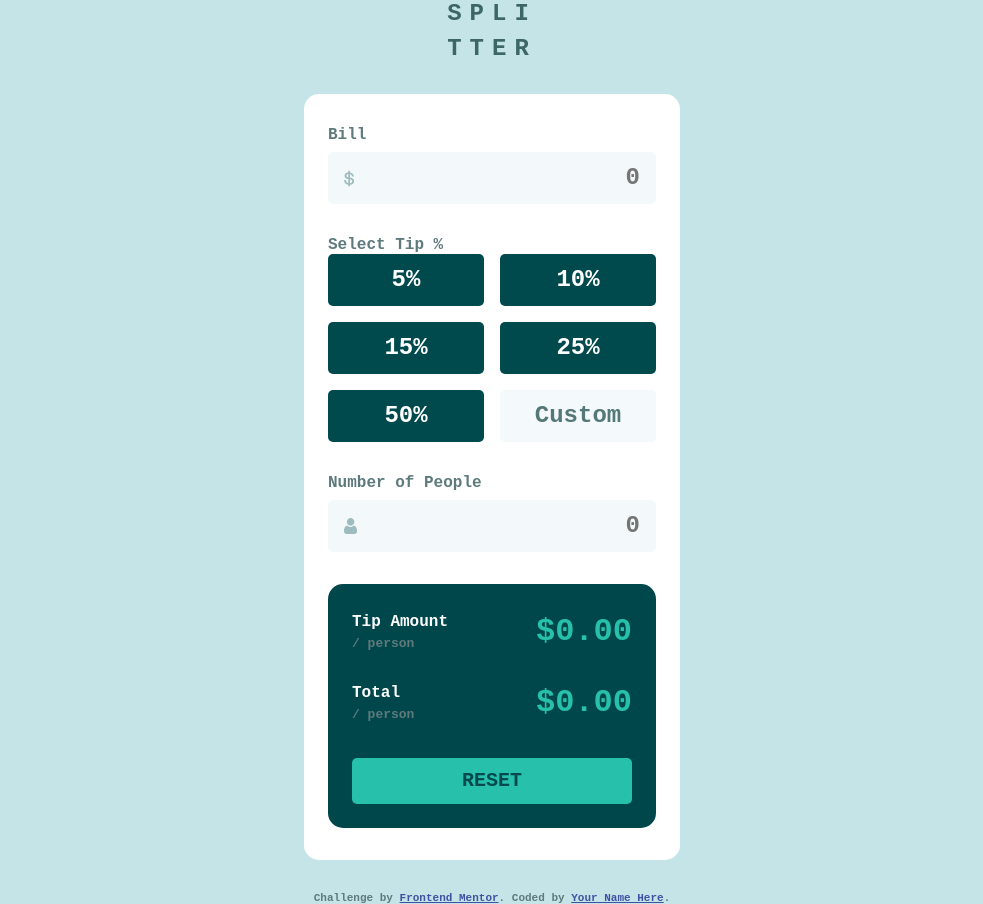
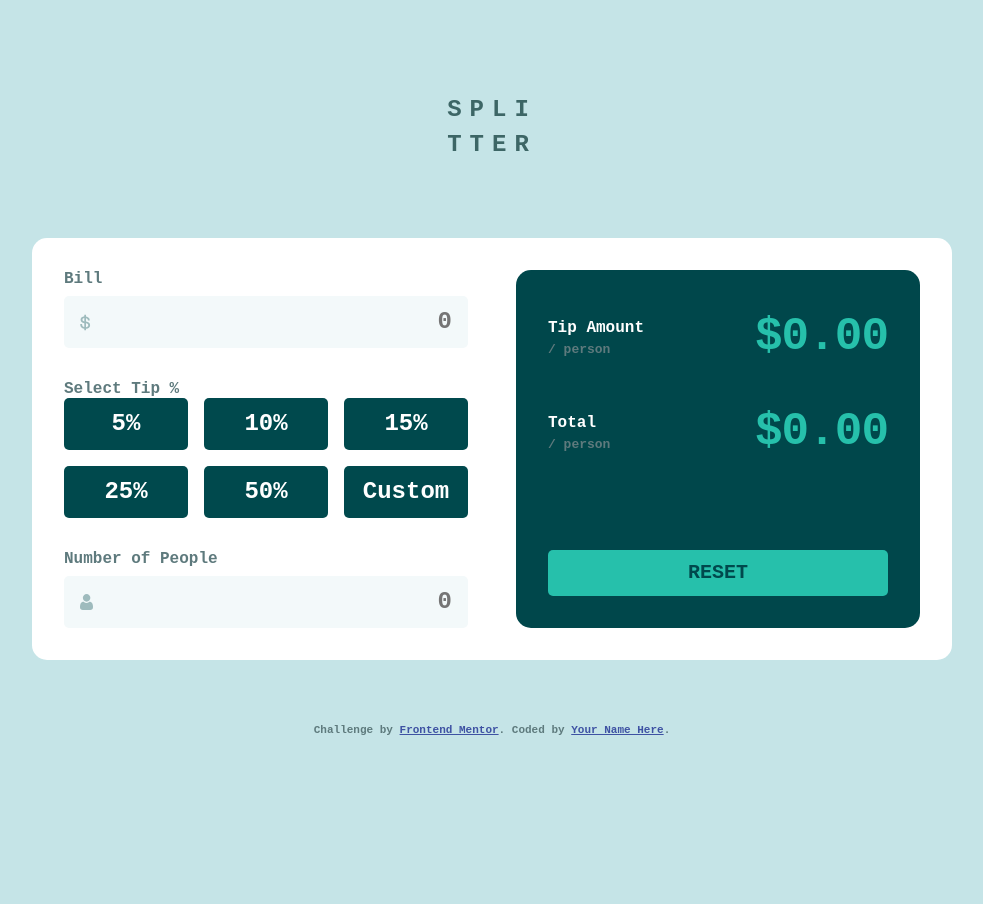
Before and after one commit to JNedelinov/tip-calculator, a website: page index.html in a window 1280 px wide. Shown: the whole page, without its empty margins (148-1131 px from the left). After the commit the page ends 800 px from the top, so only its background shows below. Drawn offline with Linux system fonts and the light colour scheme; a web font is replaced by a local one.

Commit message:
Finalize most of the styles for all views

```diff
--- a/styles/less/styles.less
+++ b/styles/less/styles.less
@@ -71,7 +71,6 @@ html {
 
 body {
   // TODO: uncomment this for better
-  // padding: 2rem 0;
   min-height: 100vh;
   gap: 2rem;
 
@@ -95,6 +94,7 @@ body {
   #container {
     width: 100%;
     gap: 2rem;
+    padding: 2rem;
 
     header.splitter {
       display: flex;
@@ -138,21 +138,19 @@ body {
                 color: @white;
                 background-color: @green-900;
 
+                &.custom {
+                  background-color: @grey-50;
+                  color: @grey-550;
+
+                  &.active,
+                  &:hover {
+                    background-color: @green-400;
+                    color: @green-900;
+                  }
+                }
+
+                &.active,
                 &:hover {
-                  background-color: @green-400;
-                  color: @green-900;
-                }
-              }
-
-              &:nth-child(6) > button {
-                background-color: @grey-50;
-                color: @grey-550;
-
-                // TODO: add hover effects on the custom button
-                &:hover,
-                &:active,
-                &:focus,
-                &:focus-visible {
                   background-color: @green-400;
                   color: @green-900;
                 }
@@ -223,6 +221,10 @@ body {
           &:disabled {
             color: @green-800;
             background-color: @green-750;
+
+            &:hover {
+              background-color: @green-750;
+            }
           }
 
           &:hover {
@@ -276,6 +278,19 @@ body {
         outline: none;
         cursor: pointer;
       }
+
+      // * Remove the scrollbar from the input fields
+      /* Chrome, Safari, Edge, Opera */
+      &::-webkit-outer-spin-button,
+      &::-webkit-inner-spin-button {
+        -webkit-appearance: none;
+        margin: 0;
+      }
+
+      /* Firefox */
+      &[type='number'] {
+        -moz-appearance: textfield;
+      }
     }
 
     button {
@@ -296,3 +311,62 @@ body {
     }
   }
 }
+
+@media (min-width: 450px) {
+  body {
+    #container {
+      main.calculator {
+        padding: 3rem 5rem;
+        max-width: 38rem;
+
+        .calculation {
+          .percentage-container {
+            ul {
+              grid-template-columns: repeat(3, 1fr);
+            }
+          }
+        }
+      }
+    }
+  }
+}
+
+@media (min-width: 1024px) {
+  body {
+    #container {
+      gap: 5rem;
+
+      main.calculator {
+        padding: 2rem;
+        max-width: 57.5rem;
+
+        display: grid;
+        grid-template-columns: repeat(2, 1fr);
+        gap: 3rem;
+
+        .calculation {
+          .percentage-container {
+            ul {
+              grid-template-columns: repeat(3, 1fr);
+            }
+          }
+        }
+
+        .result {
+          padding: 2rem;
+
+          .sums {
+            flex-grow: 1;
+
+            .tip > p,
+            .total > p {
+              font-size: @tp1-size;
+              line-height: @tp1-l-height;
+              letter-spacing: @tp1-l-spacing;
+            }
+          }
+        }
+      }
+    }
+  }
+}
```
Also changed, not shown: styles/css/styles.css.
